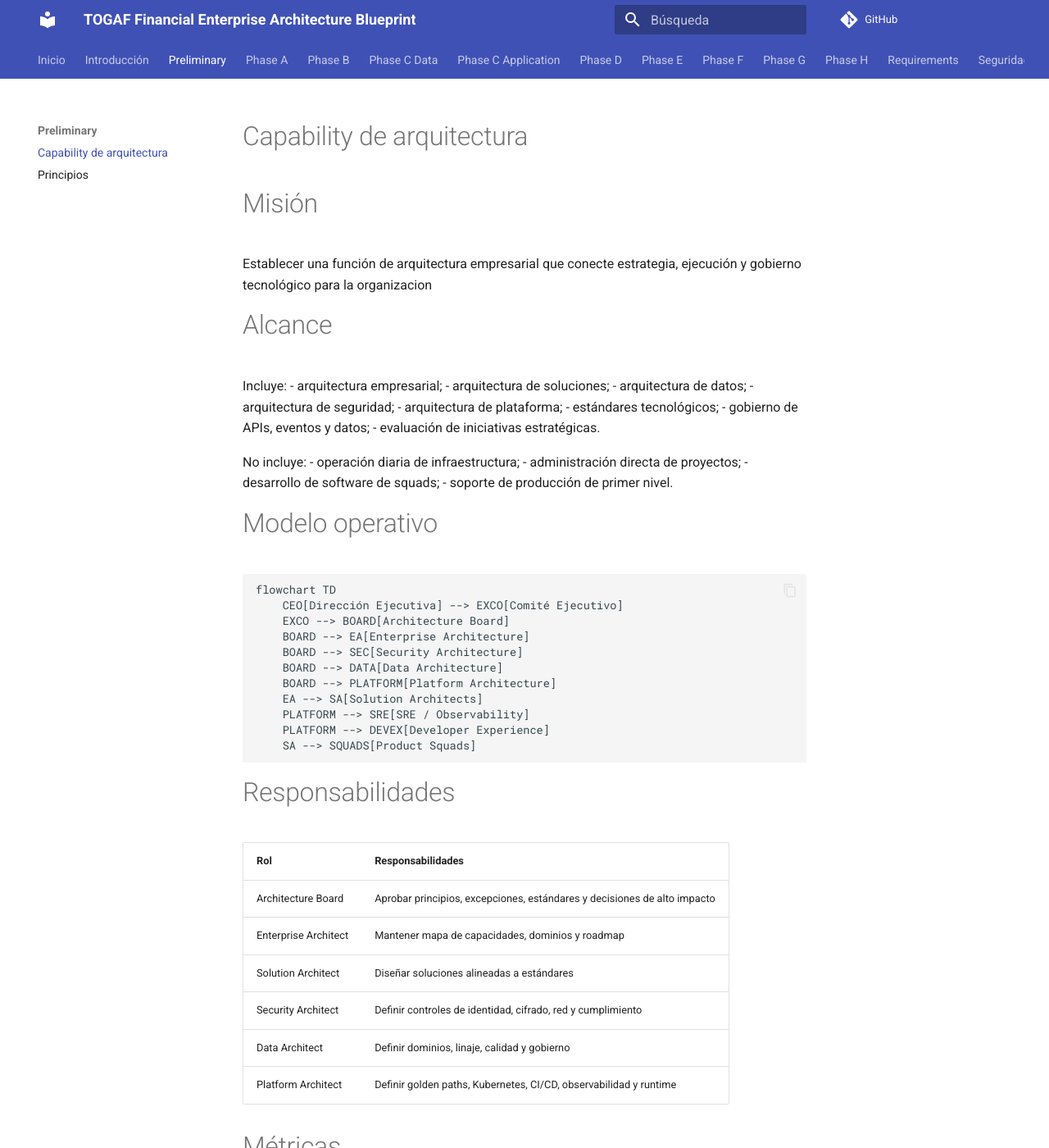
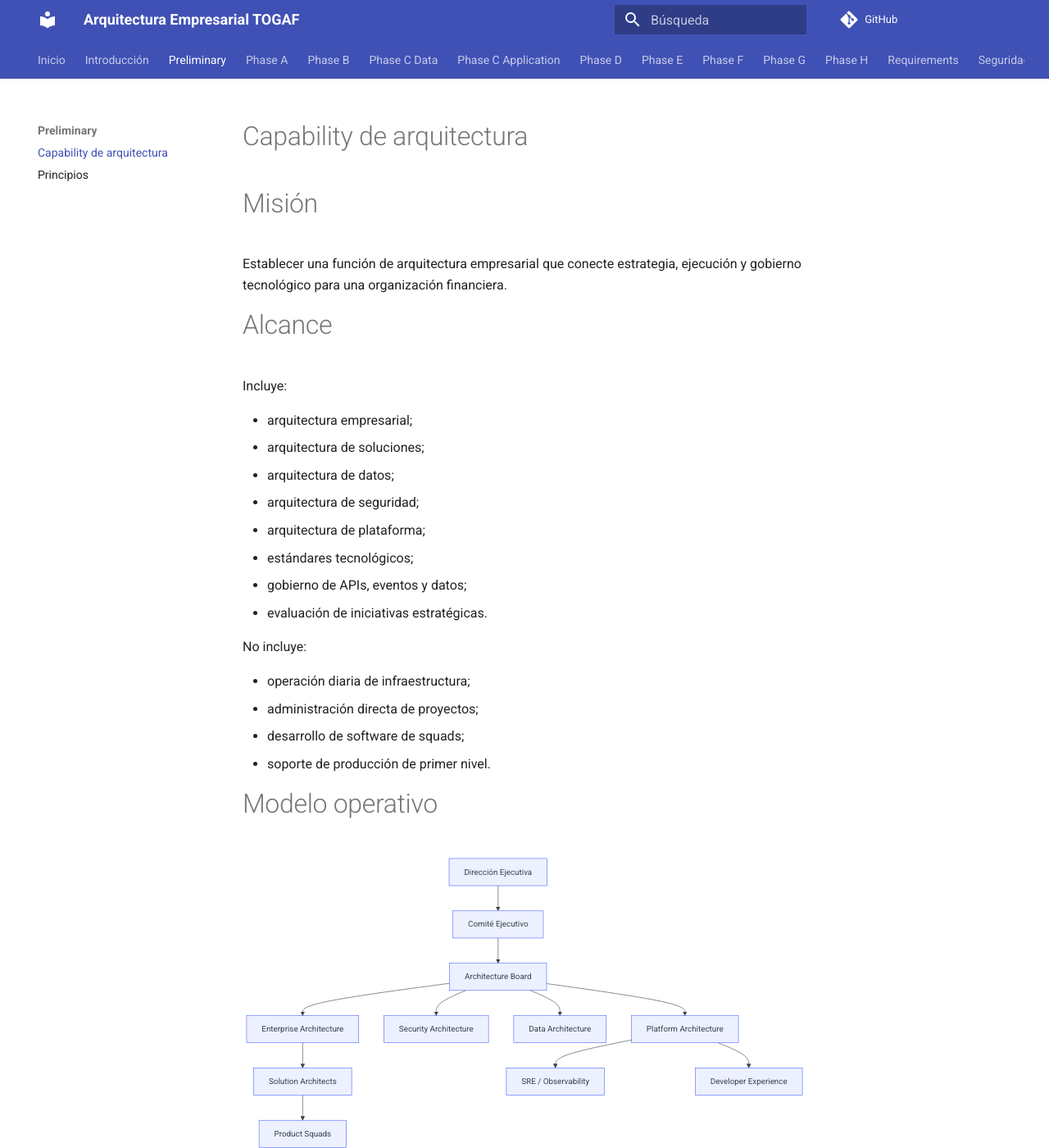
Before and after one commit to edgarrth/arquitectura-empresarial-togaf, an MkDocs documentation site: the page built from docs/01-preliminary/architecture-capability.md, in a window 1280 px wide and 1400 px high. Shown: the whole window at 82% size. Built offline with MkDocs 1.6.1 and Material for MkDocs 9.7.7, drawn with Linux system fonts in a browser that asks for light colours; comment, search, counter and statistics services are not loaded; some of the changed text lies outside the part shown.

```diff
--- a/docs/01-preliminary/architecture-capability.md
+++ b/docs/01-preliminary/architecture-capability.md
@@ -2,12 +2,12 @@
 
 # Misión
 
-Establecer una función de arquitectura empresarial que conecte estrategia,
-ejecución y gobierno tecnológico para la organizacion
+Establecer una función de arquitectura empresarial que conecte estrategia, ejecución y gobierno tecnológico para una organización financiera.
 
 # Alcance
 
 Incluye:
+
 - arquitectura empresarial;
 - arquitectura de soluciones;
 - arquitectura de datos;
@@ -18,6 +18,7 @@
 - evaluación de iniciativas estratégicas.
 
 No incluye:
+
 - operación diaria de infraestructura;
 - administración directa de proyectos;
 - desarrollo de software de squads;
--- a/mkdocs.yml
+++ b/mkdocs.yml
@@ -1,6 +1,8 @@
-site_name: TOGAF Financial Enterprise Architecture Blueprint
-site_description: Practical TOGAF ADM implementation for a financial services enterprise
-repo_url: https://github.com/your-org/togaf-financial-enterprise-architecture
+site_name: Arquitectura Empresarial TOGAF
+site_description: Implementación práctica de TOGAF ADM para una empresa financiera
+repo_url: https://github.com/edgarrth/arquitectura-empresarial-togaf
+site_url: https://edgarrth.github.io/arquitectura-empresarial-togaf/
+
 theme:
   name: material
   language: es
@@ -10,65 +12,93 @@
     - navigation.expand
     - content.code.copy
     - search.highlight
+
 markdown_extensions:
   - admonition
   - tables
   - toc:
       permalink: true
-  - pymdownx.superfences
+  - pymdownx.superfences:
+      custom_fences:
+        - name: mermaid
+          class: mermaid
+          format: !!python/name:pymdownx.superfences.fence_code_format
+
+extra_javascript:
+  - https://unpkg.com/mermaid@10/dist/mermaid.min.js
+
 nav:
   - Inicio: index.md
+
   - Introducción:
-      - Roadmap: 00-introduction/roadmap.md
+      - Guía de uso: 00-introduction/how-to-use.md
       - Mapa ADM: 00-introduction/adm-map.md
+
   - Preliminary:
       - Capability de arquitectura: 01-preliminary/architecture-capability.md
       - Principios: 01-preliminary/architecture-principles.md
+
   - Phase A:
       - Architecture Vision: 02-phase-a-architecture-vision/architecture-vision.md
       - Stakeholders: 02-phase-a-architecture-vision/stakeholder-map.md
+
   - Phase B:
       - Business Architecture: 03-phase-b-business-architecture/business-architecture.md
       - Capability Map: 03-phase-b-business-architecture/business-capability-map.md
+
   - Phase C Data:
       - Data Architecture: 04-phase-c-data-architecture/data-architecture.md
       - Data Governance: 04-phase-c-data-architecture/data-governance.md
+
   - Phase C Application:
       - Application Architecture: 05-phase-c-application-architecture/application-architecture.md
       - Integration Architecture: 05-phase-c-application-architecture/integration-architecture.md
+
   - Phase D:
       - Technology Architecture: 06-phase-d-technology-architecture/technology-architecture.md
       - Platform Architecture: 06-phase-d-technology-architecture/platform-architecture.md
+
   - Phase E:
       - Opportunities & Solutions: 07-phase-e-opportunities-solutions/opportunities-solutions.md
+
   - Phase F:
       - Migration Planning: 08-phase-f-migration-planning/migration-planning.md
+
   - Phase G:
       - Implementation Governance: 09-phase-g-implementation-governance/implementation-governance.md
+
   - Phase H:
       - Change Management: 10-phase-h-architecture-change-management/change-management.md
+
   - Requirements:
       - Requirements Management: 11-requirements-management/requirements-management.md
+
   - Seguridad:
       - Security Architecture: 12-security-architecture/security-architecture.md
       - IAM & CIAM: 12-security-architecture/iam-ciam.md
+
   - Gobierno:
       - Architecture Board: 13-governance/architecture-board.md
       - Review Checklist: 13-governance/architecture-review-checklist.md
+
   - Estándares:
       - API Standards: 14-standards/api-standards.md
       - Event Standards: 14-standards/event-standards.md
       - Observability Standards: 14-standards/observability-standards.md
+
   - ADRs:
       - ADR-001 CIAM: 15-adrs/ADR-001-ciam-platform.md
       - ADR-002 Event Platform: 15-adrs/ADR-002-event-platform.md
       - ADR-003 API Management: 15-adrs/ADR-003-api-management.md
+
+  - Diagramas:
+      - Contexto Mermaid: 16-diagrams/mermaid/architecture-context.md
+
+  - Plantillas:
+      - ADR Template: 17-templates/ADR-template.md
+
+  - Decisiones:
+      - Technology Radar: 18-decisions/technology-radar.md
+
   - Roadmap:
       - Enterprise Roadmap: 19-roadmap/enterprise-roadmap.md
-  - Diagramas:
-      - Contexto de arquitectura: 16-diagrams/mermaid/architecture-context.md
-      - Vistas ArchiMate: 16-diagrams/archimate/archimate-views.md
-  - Plantillas:
-      - ADR Template: 17-templates/ADR-template.md
-  - Decisiones:
-      - Technology Radar: 18-decisions/technology-radar.md
```
Also changed, not shown: other parts of docs/01-preliminary/architecture-capability.md (+0 -2 lines).
